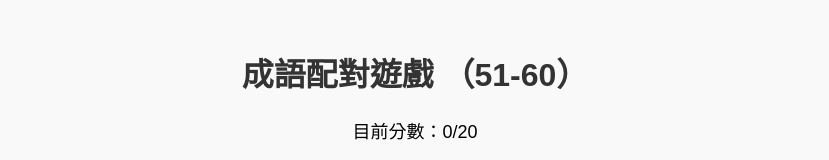
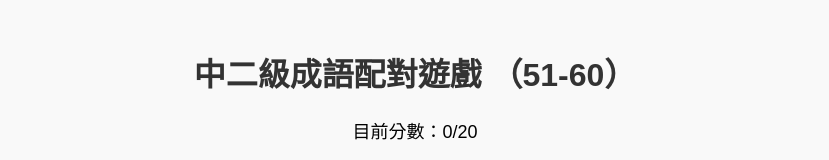
Before and after one commit to wlchoi-yyc/F2_chengyu_51to60, a plain HTML site: page index.html in a window 1280 px wide. Shown: the top 160 px of the page, without its empty margins (225-1054 px from the left). Drawn offline with Linux system fonts and the light colour scheme.

Commit message:
Update index.html

```diff
--- a/index.html
+++ b/index.html
@@ -1,7 +1,7 @@
 <!DOCTYPE html><html lang="zh-Hant">
 <head>
   <meta charset="UTF-8" />
-  <title>成語配對遊戲 （51-60）</title>
+  <title>中二級成語配對遊戲 （51-60）</title>
   <style>
     body {
       font-family: Arial, sans-serif;
@@ -77,7 +77,7 @@
   </style>
 </head>
 <body>
-  <h1>成語配對遊戲 （51-60）</h1>
+  <h1>中二級成語配對遊戲 （51-60）</h1>
   <div class="scoreboard">目前分數：<span id="score">0</span>/20</div>
   <div id="game" class="game-area"></div>
   <div id="message" class="message"></div>
```
